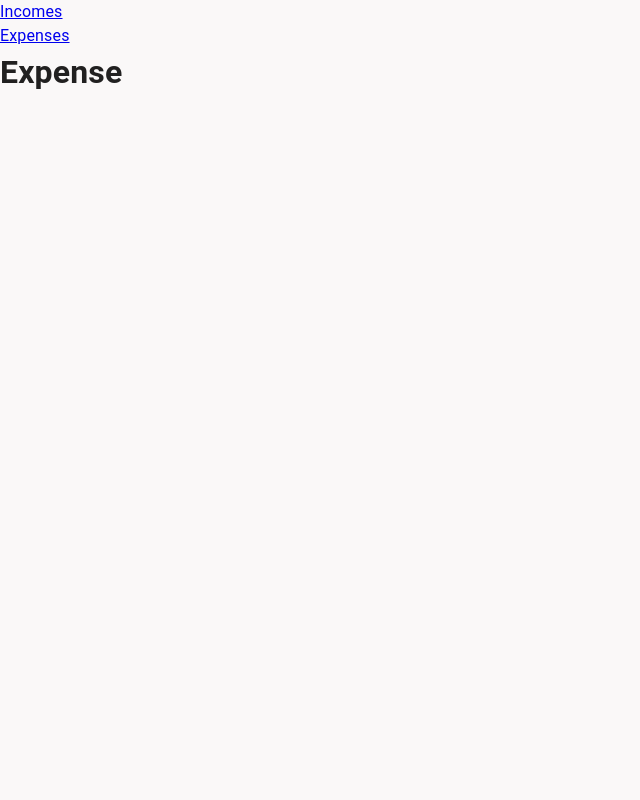
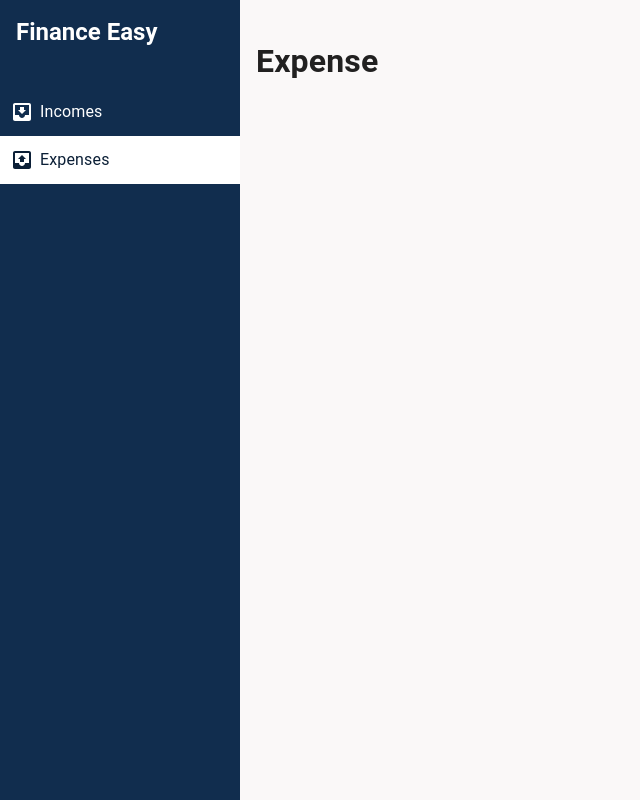
Before and after one commit to devflash/finance-easy-ui, a React (Vite) app: page /expenses in a window 1280 px wide. Shown: the whole page, without its empty margins (0-640 px from the left). Built offline with nearby package versions, Linux system fonts and the light colour scheme.

Commit message:
Added sidebar component

```diff
--- a/src/App.tsx
+++ b/src/App.tsx
@@ -8,13 +8,28 @@ const theme = createTheme({
   palette: {
     primary: {
       main: "#112D4E",
-      contrastText: "#ffffff  ",
+      contrastText: "#ffffff",
     },
     secondary: {
       main: "#DBE2EF",
     },
     background: {
       default: "#FAF8F8",
+    },
+  },
+  components: {
+    MuiCssBaseline: {
+      styleOverrides: {
+        body: {
+          margin: 0,
+          minHeight: "100vh",
+        },
+        a: {
+          display: "block",
+          textDecoration: "none",
+          color: "#fff",
+        },
+      },
     },
   },
 });
--- a/src/components/navigation.tsx
+++ b/src/components/navigation.tsx
@@ -1,16 +1,97 @@
 import { Link } from "react-router-dom";
+import Typography from "@mui/material/Typography";
+import Box from "@mui/material/Box";
+import List from "@mui/material/List";
+import ListItem from "@mui/material/ListItem";
+import ListItemText from "@mui/material/ListItemText";
+import ListItemIcon from "@mui/material/ListItemIcon";
+import MoveToInboxIcon from "@mui/icons-material/MoveToInbox";
+import OutboxIcon from "@mui/icons-material/Outbox";
+import { styled, CSSObject } from "@mui/material/styles";
+import { useLocation } from "react-router-dom";
+
+const SideBar = styled(Box)(({ theme }) => ({
+  width: "240px",
+  backgroundColor: theme.palette.primary.main,
+  paddingTop: "1rem",
+  [theme.breakpoints.only("xs")]: {
+    width: "48px",
+  },
+}));
+
+const CustomLink = styled(Link)<{ isSelected?: boolean }>(
+  ({ theme, isSelected }) => ({
+    ...(isSelected && {
+      backgroundColor: "#fff",
+      ".MuiListItemText-root, .MuiSvgIcon-root": {
+        color: theme.palette.primary.dark,
+      },
+    }),
+    "&:hover": {
+      backgroundColor: theme.palette.primary.contrastText,
+    },
+    "&:hover .MuiListItemText-root, &:hover .MuiSvgIcon-root": {
+      color: theme.palette.primary.dark,
+    },
+  })
+);
+
+const links = [
+  {
+    key: "incomes",
+    name: "Incomes",
+    path: "/incomes",
+    icon: (styles: CSSObject) => <MoveToInboxIcon sx={styles} />,
+  },
+  {
+    key: "expenses",
+    name: "Expenses",
+    path: "/expenses",
+    icon: (styles: CSSObject) => <OutboxIcon sx={styles} />,
+  },
+];
 
 export const Navigation = () => {
+  const { pathname } = useLocation();
   return (
-    <nav>
-      <ul>
-        <li>
-          <Link to="/incomes">Incomes</Link>
-        </li>
-        <li>
-          <Link to="/expenses">Expenses</Link>
-        </li>
-      </ul>
-    </nav>
+    <SideBar>
+      <Typography
+        variant="h5"
+        component="h1"
+        fontWeight="bold"
+        color="primary.contrastText"
+        paddingLeft="1rem"
+        paddingRight="1rem"
+        sx={{ display: { xs: "none", sm: "block" } }}
+      >
+        Finance Easy
+      </Typography>
+      <Box sx={{ marginTop: "2rem" }}>
+        <nav>
+          <List>
+            {links.map((link) => (
+              <CustomLink
+                key={link.key}
+                to={link.path}
+                isSelected={pathname === link.path}
+              >
+                <ListItem
+                  sx={{
+                    paddingLeft: "10px",
+                  }}
+                >
+                  <ListItemIcon sx={{ minWidth: "30px" }}>
+                    {link.icon({ color: "primary.contrastText" })}
+                  </ListItemIcon>
+                  <ListItemText sx={{ display: { xs: "none", sm: "block" } }}>
+                    {link.name}
+                  </ListItemText>
+                </ListItem>
+              </CustomLink>
+            ))}
+          </List>
+        </nav>
+      </Box>
+    </SideBar>
   );
 };
--- a/src/index.css
+++ /dev/null
@@ -1,11 +0,0 @@
-*, &::after, &::before{
-  margin: 0;
-  padding: 0;
-  box-sizing: border-box;
-}
-
-body {
-  margin: 0;
-  min-height: 100vh;
-  width: 100vw;
-}
--- a/src/main.tsx
+++ b/src/main.tsx
@@ -3,7 +3,6 @@ import ReactDOM from "react-dom/client";
 import App from "./App.tsx";
 import { RouterProvider } from "react-router-dom";
 import { router } from "./router";
-import "./index.css";
 
 ReactDOM.createRoot(document.getElementById("root")!).render(
   <React.StrictMode>
--- a/src/pages/home.tsx
+++ b/src/pages/home.tsx
@@ -1,14 +1,19 @@
 import { Outlet } from "react-router-dom";
 import { Navigation } from "../components/navigation";
+import Box from "@mui/material/Box";
 
 export const Home = () => {
   return (
-    // sidebar component
-    <div>
+    <Box
+      sx={{
+        display: "flex",
+        height: "100vh",
+      }}
+    >
       <Navigation />
-      <div>
+      <Box sx={{ padding: "1rem", flex: 1 }}>
         <Outlet />
-      </div>
-    </div>
+      </Box>
+    </Box>
   );
 };
```
